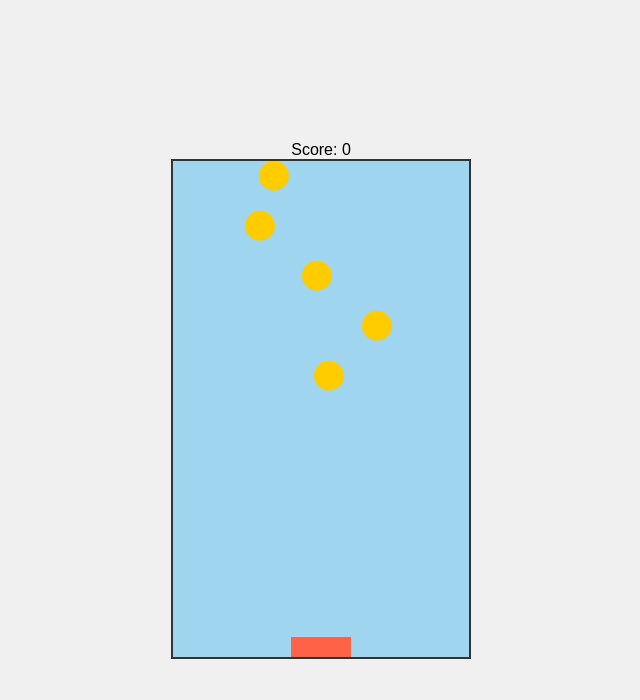
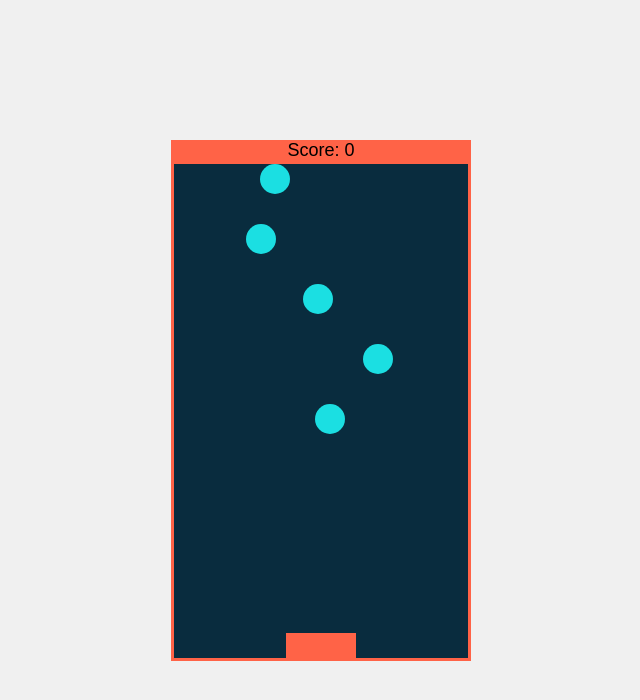
Before and after one commit to Himanshu6704/Catch-the-Falling-Objects, a plain HTML site: page index.html in a window 1280 px wide. Shown: the whole page, without its empty margins (319-959 px from the left). Drawn offline with Linux system fonts and the light colour scheme.

Commit message:
Checking some mistake

```diff
--- a/script.js
+++ b/script.js
@@ -25,7 +25,7 @@ function createFallingObject() {
     let objectPosition = 0;
     const fallInterval = setInterval(() => {
         if (objectPosition < 500) {
-            objectPosition += 5; // Speed of falling
+            objectPosition += 6; // Speed of falling
             object.style.top = objectPosition + 'px';
 
             // Check for collision with the basket
--- a/styles.css
+++ b/styles.css
@@ -12,18 +12,22 @@ body {
     height: 100vh;
     background-color: #f0f0f0;
 }
-
+.score{
+    font-size: large;
+}
 .game-container {
     text-align: center;
+    background-color: #ff6347;
 }
 
 .game-area {
     position: relative;
     width: 300px;
     height: 500px;
-    background-color: #a0d5f0;
+    background-color: #092c3e;
     overflow: hidden;
-    border: 2px solid #333;
+    border: 3px solid #352020;
+    border-color: #ff6347;
 }
 
 .basket {
@@ -31,8 +35,8 @@ body {
     bottom: 0;
     left: 50%;
     transform: translateX(-50%);
-    width: 60px;
-    height: 20px;
+    width: 70px;
+    height: 25px;
     background-color: #ff6347;
 }
 
@@ -40,6 +44,6 @@ body {
     position: absolute;
     width: 30px;
     height: 30px;
-    background-color: #ffcc00;
-    border-radius: 50%;
+    background-color: #1bdfe2;
+    border-radius: 100%;
 }
```
